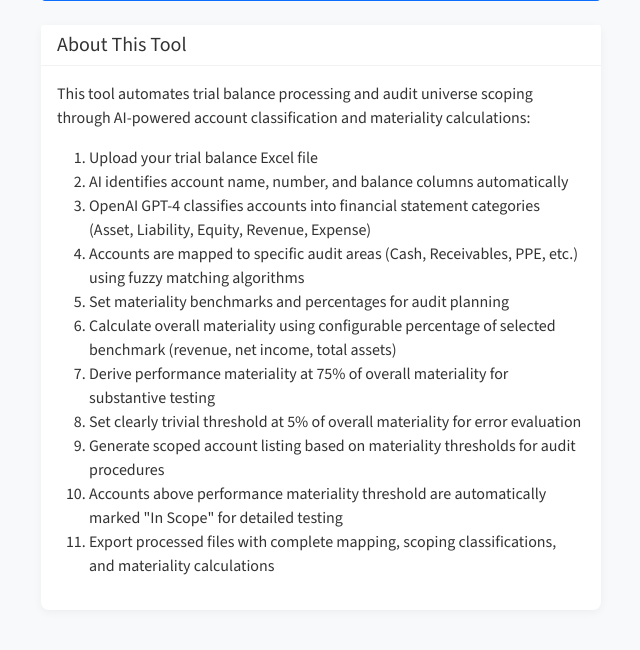
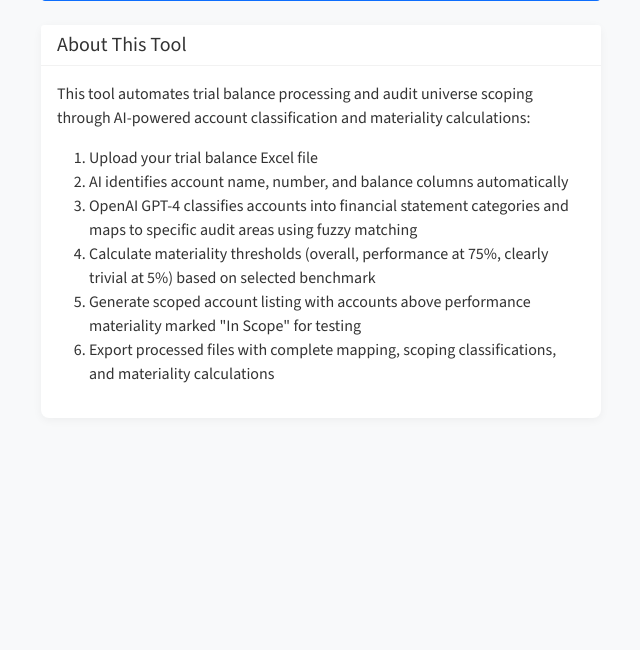
Before and after one commit to robertogalan/AU-Scoping, a Flask app: page /scoping/ in a window 1280 px wide. Shown: the part 489-1139 px from the top of the page, without its empty margins (319-959 px from the left). After the commit the page ends 872 px from the top, so only its background shows below. Run offline with Flask 3, Linux system fonts and the light colour scheme.

Commit message:
Consolidate about section to explain each step once
- Reduced from 11 redundant steps to 6 clear workflow steps
- Combined related processes (classification+mapping, materiality calculations, scoping)
- Each app feature now explained exactly once without repetition

```diff
--- a/templates/index.html
+++ b/templates/index.html
@@ -46,14 +46,9 @@
                     <ol>
                         <li>Upload your trial balance Excel file</li>
                         <li>AI identifies account name, number, and balance columns automatically</li>
-                        <li>OpenAI GPT-4 classifies accounts into financial statement categories (Asset, Liability, Equity, Revenue, Expense)</li>
-                        <li>Accounts are mapped to specific audit areas (Cash, Receivables, PPE, etc.) using fuzzy matching algorithms</li>
-                        <li>Set materiality benchmarks and percentages for audit planning</li>
-                        <li>Calculate overall materiality using configurable percentage of selected benchmark (revenue, net income, total assets)</li>
-                        <li>Derive performance materiality at 75% of overall materiality for substantive testing</li>
-                        <li>Set clearly trivial threshold at 5% of overall materiality for error evaluation</li>
-                        <li>Generate scoped account listing based on materiality thresholds for audit procedures</li>
-                        <li>Accounts above performance materiality threshold are automatically marked "In Scope" for detailed testing</li>
+                        <li>OpenAI GPT-4 classifies accounts into financial statement categories and maps to specific audit areas using fuzzy matching</li>
+                        <li>Calculate materiality thresholds (overall, performance at 75%, clearly trivial at 5%) based on selected benchmark</li>
+                        <li>Generate scoped account listing with accounts above performance materiality marked "In Scope" for testing</li>
                         <li>Export processed files with complete mapping, scoping classifications, and materiality calculations</li>
                     </ol>
                 </div>
```
